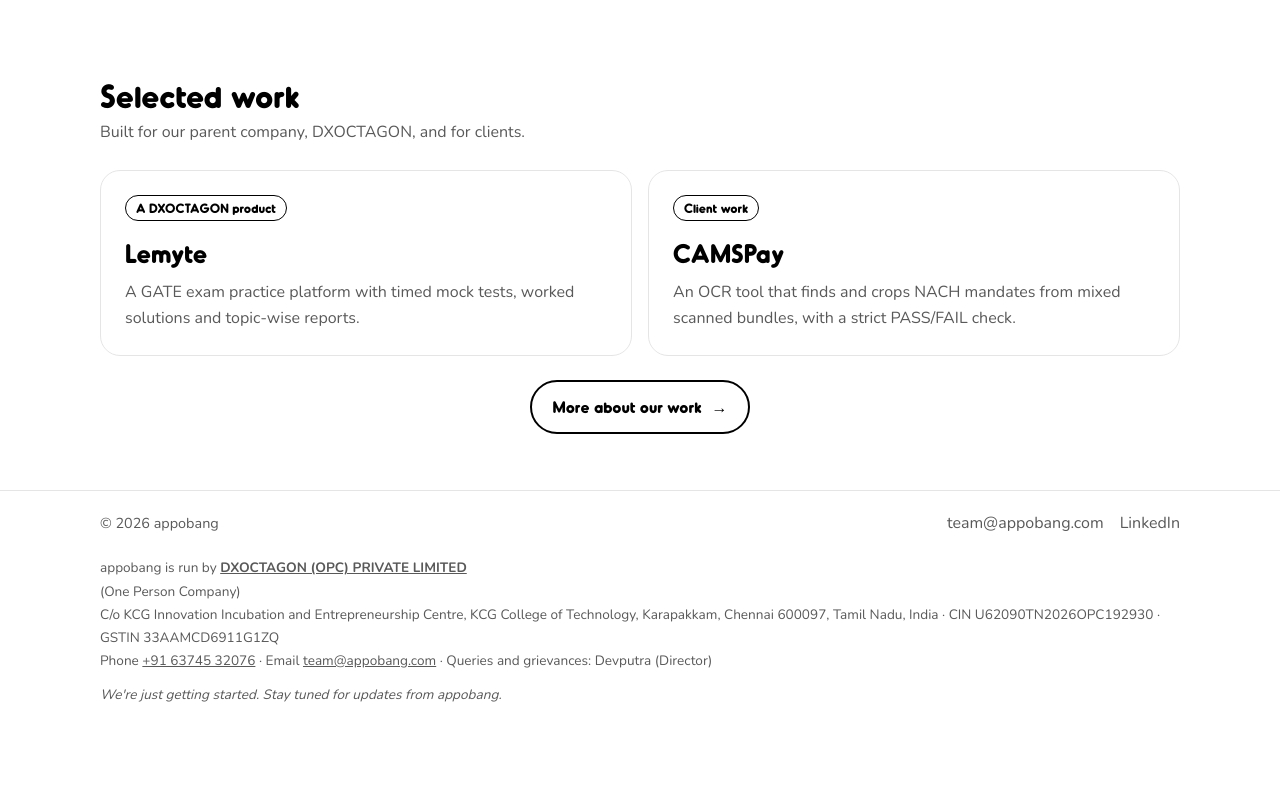
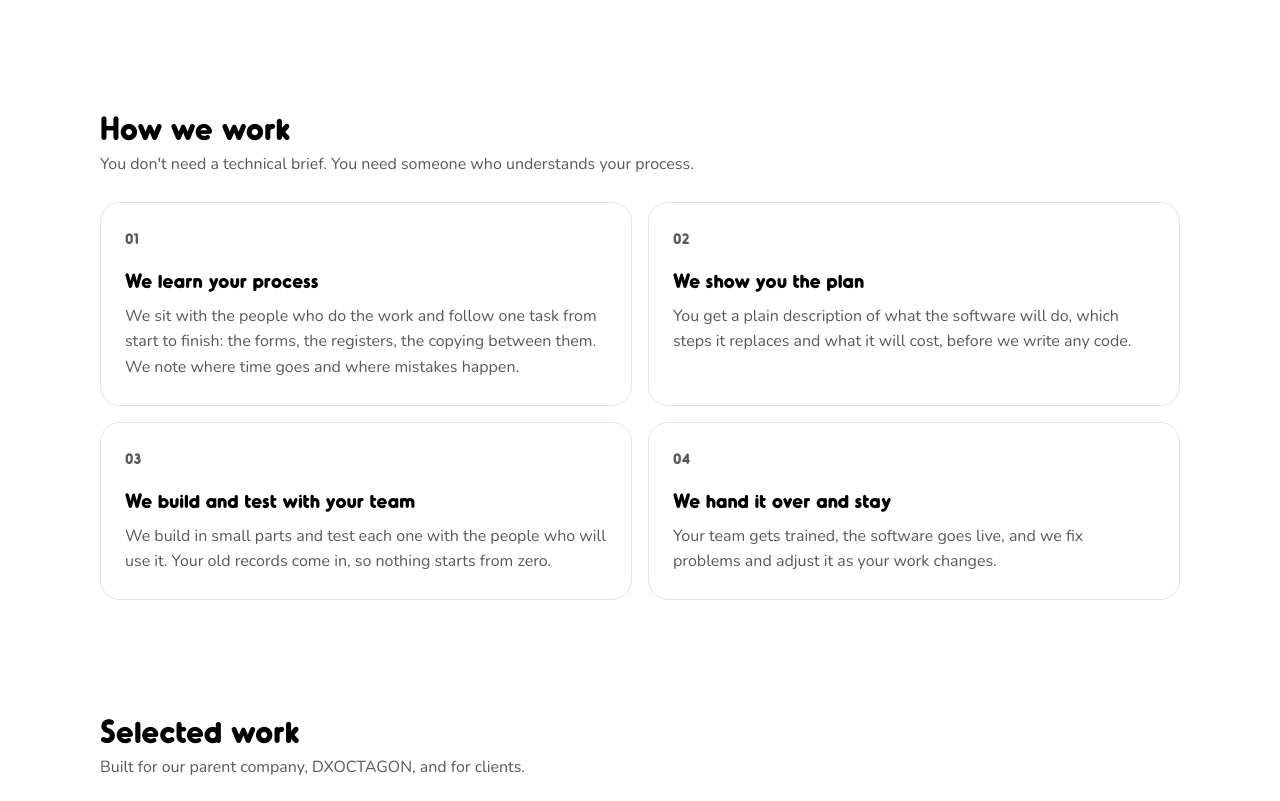
Before and after one commit to Devputra/appobang-site, a plain HTML site: page index.html in a window 1280 px wide. Shown: the part 1047-1848 px from the top of the page. Before the commit the page ends 1777 px from the top, so only its background shows below. Drawn offline with nearby package versions, Linux system fonts and the light colour scheme.

Commit message:
Home: hero line speaks to paper-based businesses; new 'How we work' section (learn the process, plan and quote before code, build and test with the team, hand over and support). Slogan 'Ideas to apps.' unchanged (owner approved)
Co-Authored-By: Claude Opus 5.5 <noreply@anthropic.com>

```diff
--- a/index.html
+++ b/index.html
@@ -190,8 +190,8 @@
         <img src="/assets/panda-head.png" alt="" class="mascot" width="238" height="240" />
         <h1><span class="word">Ideas</span> <span class="word">to</span> <span class="word">apps.</span></h1>
         <p>
-          We design and build reliable <strong>iOS</strong>, <strong>Android</strong> and <strong>web</strong> applications.
-          Clean architecture, thoughtful UX, and delivery you can trust.
+          Still running your business on paper registers and spreadsheets? We learn how your work is done today, then build
+          software that removes the copying, the slow steps and the mistakes.
         </p>
         <div class="cta">
           <a class="btn" href="mailto:team@appobang.com?subject=Project%20Enquiry%20-%20appobang">Start a project <span class="arrow" aria-hidden="true">→</span></a>
@@ -225,6 +225,33 @@
             <span class="num">03</span>
             <h3>Automation tools</h3>
             <p>OCR, reporting and internal tools that take repetitive work off your team.</p>
+          </div>
+        </div>
+      </section>
+
+      <section class="container block reveal" aria-labelledby="how-h">
+        <h2 id="how-h">How we work</h2>
+        <p class="sub">You don't need a technical brief. You need someone who understands your process.</p>
+        <div class="grid2">
+          <div class="tile">
+            <span class="num">01</span>
+            <h3>We learn your process</h3>
+            <p>We sit with the people who do the work and follow one task from start to finish: the forms, the registers, the copying between them. We note where time goes and where mistakes happen.</p>
+          </div>
+          <div class="tile">
+            <span class="num">02</span>
+            <h3>We show you the plan</h3>
+            <p>You get a plain description of what the software will do, which steps it replaces and what it will cost, before we write any code.</p>
+          </div>
+          <div class="tile">
+            <span class="num">03</span>
+            <h3>We build and test with your team</h3>
+            <p>We build in small parts and test each one with the people who will use it. Your old records come in, so nothing starts from zero.</p>
+          </div>
+          <div class="tile">
+            <span class="num">04</span>
+            <h3>We hand it over and stay</h3>
+            <p>Your team gets trained, the software goes live, and we fix problems and adjust it as your work changes.</p>
           </div>
         </div>
       </section>
```
